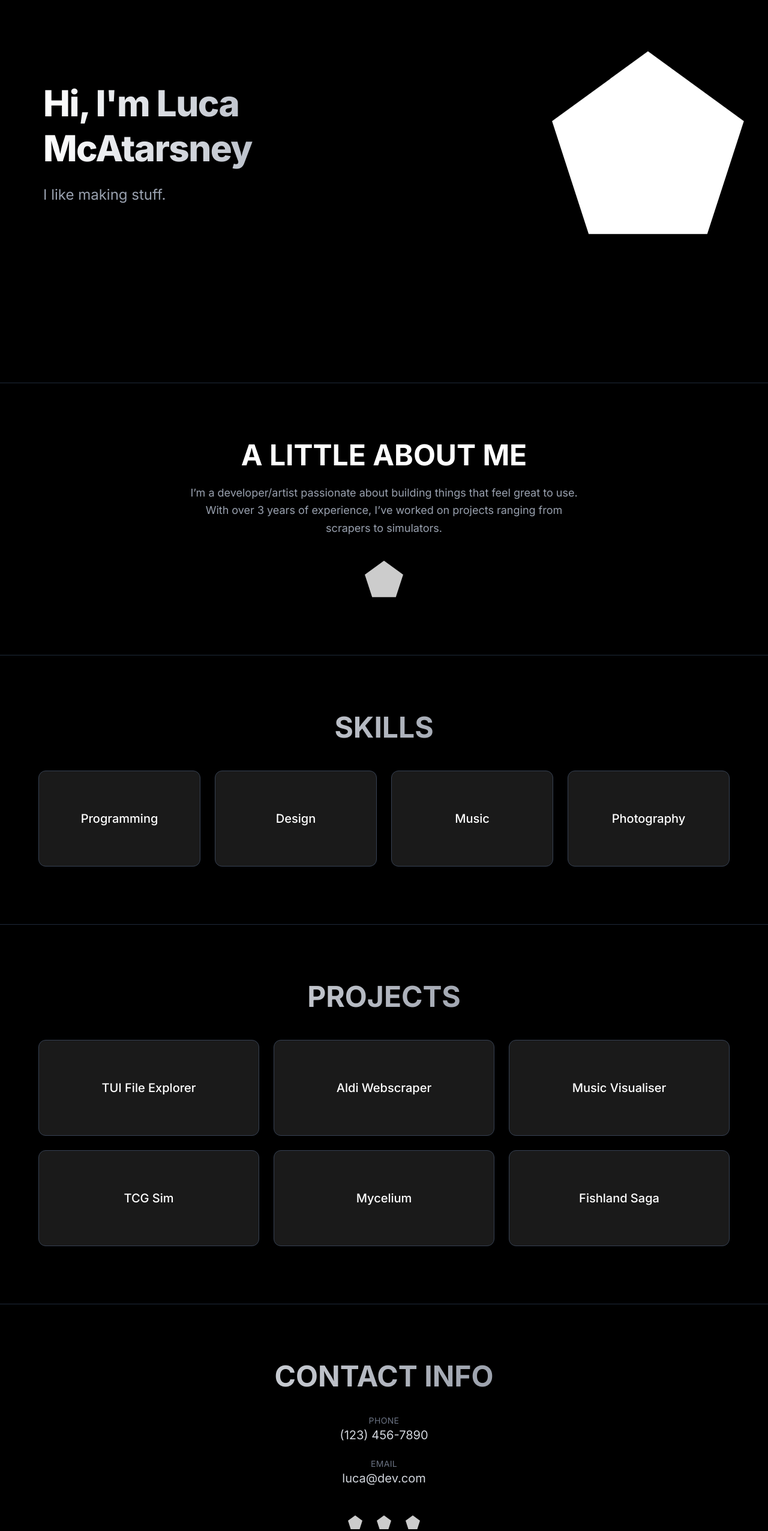
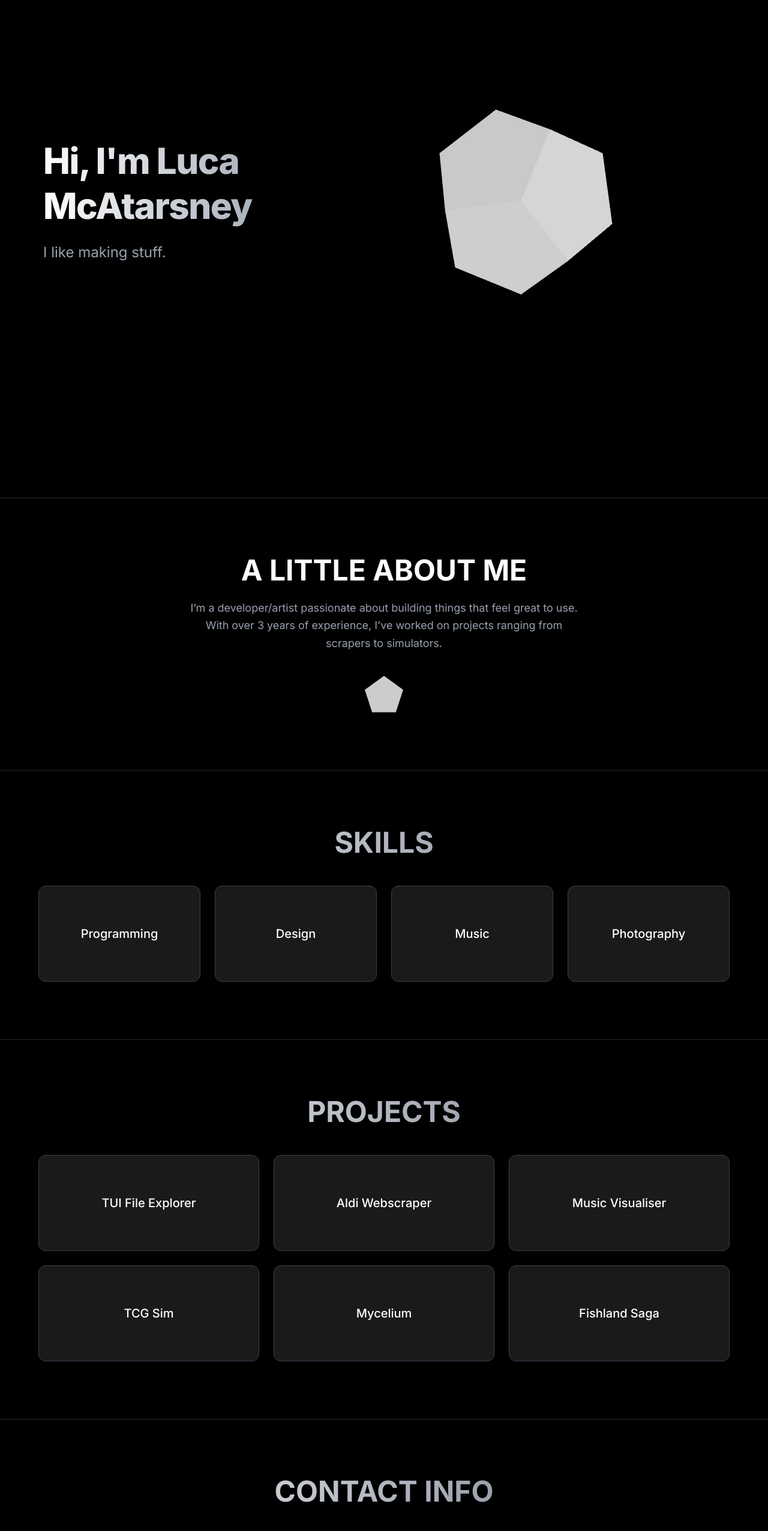
Before and after one commit to LucaMcAtarsney/portfolio, a Next.js app: page / in a window 1280 px wide. Shown: the part 234-2787 px from the top of the page at 60% size. Built offline with nearby package versions, Linux system fonts and the light colour scheme.

Commit message:
made stuff better

```diff
--- a/app/layout.tsx
+++ b/app/layout.tsx
@@ -18,6 +18,7 @@ export default function RootLayout({ children }: { children: React.ReactNode })
           <a href="#about">About</a>
           <a href="#projects">Projects</a>
           <a href="#contact">Contact</a>
+          <a href="/test">Test</a>
         </header>
         {children}
         <footer className="text-center py-6 text-sm text-white-400">© 2025 Luca McAtarsney</footer>
--- a/app/page.tsx
+++ b/app/page.tsx
@@ -1,3 +1,6 @@
+import DodecahedronScene from "@/components/DodecahedronScene";
+import Image from 'next/image';
+
 export default function Home() {
   return (
     <main className="bg-black text-white font-sans scroll-smooth">
@@ -5,33 +8,30 @@ export default function Home() {
       <section className="min-h-screen flex flex-col md:flex-row items-center justify-between px-10 py-24">
         <div className="pl-8 space-y-6 max-w-xl">
           <h1 className="text-4xl md:text-6xl font-extrabold tracking-tight leading-tight bg-gradient-to-r from-white to-gray-400 bg-clip-text text-transparent">
-            Hi, I'm Luca McAtarsney
+            Hi, I&apos;m Luca McAtarsney
           </h1>
           <p className="text-lg md:text-2xl text-gray-400">
             I like making stuff.
           </p>
         </div>
-        <img
-          src="/pentagon.svg"
-          alt="placeholder"
-          className="w-64 md:w-80 grayscale hover:grayscale-0 transition duration-300 mt-10 md:mt-0"
-        />
+        <DodecahedronScene />
       </section>
 
       {/* ABOUT SECTION */}
       <section className="py-24 px-6 border-t border-gray-800 ">
         <div className="text-center max-w-2xl mx-auto space-y-6">
-          <h2 className="text-4xl md:text-5xl font-bold ">
-            A LITTLE ABOUT ME
-          </h2>
+          <h2 className="text-4xl md:text-5xl font-bold ">A LITTLE ABOUT ME</h2>
           <p className="text-gray-400 leading-relaxed text-lg">
-            I’m a developer/artist passionate about building things that feel great to use.
-            With over 3 years of experience, I’ve worked on projects ranging from scrapers to simulators.
+            I’m a developer/artist passionate about building things that feel
+            great to use. With over 3 years of experience, I’ve worked on
+            projects ranging from scrapers to simulators.
           </p>
-          <img
-            src="/pentagon.svg"
-            alt="bot"
-            className="w-16 mx-auto mt-10 opacity-80 hover:rotate-6 transition-transform duration-300"
+          <Image
+          src="/pentagon.svg"
+          alt="bot"
+          width={64}
+          height={64}
+          className="mx-auto mt-10 opacity-80 hover:rotate-6 transition-transform duration-300"
           />
         </div>
       </section>
@@ -42,7 +42,7 @@ export default function Home() {
           SKILLS
         </h2>
         <div className="grid grid-cols-1 sm:grid-cols-2 md:grid-cols-4 gap-6 max-w-6xl mx-auto">
-          {['Programming', 'Design', 'Music', 'Photography'].map((title, i) => (
+          {["Programming", "Design", "Music", "Photography"].map((title, i) => (
             <div
               key={i}
               className="bg-white/10 border border-gray-700 backdrop-blur-md text-white rounded-xl p-6 h-40 flex items-center justify-center text-xl font-medium shadow-lg hover:scale-105 hover:shadow-2xl transition-all duration-300 ease-in-out"
@@ -60,12 +60,12 @@ export default function Home() {
         </h2>
         <div className="grid grid-cols-1 sm:grid-cols-2 md:grid-cols-3 gap-6 max-w-6xl mx-auto">
           {[
-            'TUI File Explorer',
-            'Aldi Webscraper',
-            'Music Visualiser',
-            'TCG Sim',
-            'Mycelium',
-            'Fishland Saga',
+            "TUI File Explorer",
+            "Aldi Webscraper",
+            "Music Visualiser",
+            "TCG Sim",
+            "Mycelium",
+            "Fishland Saga",
           ].map((title, i) => (
             <div
               key={i}
@@ -98,11 +98,13 @@ export default function Home() {
           <div className="flex justify-center gap-6 pt-6">
             {[1, 2, 3].map((n) => (
               <a key={n} href="#">
-                <img
-                  src="/pentagon.svg"
-                  alt="social"
-                  className="w-6 opacity-80 hover:opacity-100 hover:scale-110 transition duration-200"
-                />
+              <Image
+                src="/pentagon.svg"
+                alt="bot"
+                width={64}
+                height={64}
+                className="mx-auto mt-10 opacity-80 hover:rotate-6 transition-transform duration-300"
+              />
               </a>
             ))}
           </div>
--- /dev/null
+++ b/components/DodecahedronScene.tsx
@@ -0,0 +1,20 @@
+'use client'
+
+import { Canvas } from '@react-three/fiber'
+import { OrbitControls, Dodecahedron } from '@react-three/drei'
+
+export default function DodecahedronScene() {
+  return (
+    <div className="w-full h-screen">
+      <Canvas camera={{ position: [2, 2, 2] }}>
+        <ambientLight intensity={0.6} />
+        <hemisphereLight color="#ffffff" groundColor="#ffffff" intensity={0.6} />
+        <directionalLight position={[10, 5, 3]} />
+        <Dodecahedron args={[1, 0]}>
+          <meshStandardMaterial color="white" />
+        </Dodecahedron>
+        <OrbitControls />
+      </Canvas>
+    </div>
+  )
+}
--- /dev/null
+++ b/components/cube.tsx
@@ -0,0 +1,46 @@
+'use client'
+
+import { useAnimationFrame } from 'motion/react'
+import { useRef } from 'react'
+
+export default function Cube() {
+  const ref = useRef<HTMLDivElement>(null)
+
+  useAnimationFrame((t) => {
+    if (!ref.current) return
+    const rotate = Math.sin(t / 10000) * 200
+    const y = (1 + Math.sin(t / 1000)) * -50
+    ref.current.style.transform = `translateY(${y}px) rotateX(${rotate}deg) rotateY(${rotate}deg)`
+  })
+
+  const sideBase =
+    'absolute w-full h-full opacity-60 border border-white'
+
+  return (
+    <div className="w-[200px] h-[200px] perspective-[800px] mx-auto mt-24">
+      <div
+        ref={ref}
+        className="relative w-full h-full [transform-style:preserve-3d]"
+      >
+        <div
+          className={`${sideBase} bg-red-400 [transform:rotateY(0deg)_translateZ(100px)]`}
+        />
+        <div
+          className={`${sideBase} bg-orange-400 [transform:rotateY(90deg)_translateZ(100px)]`}
+        />
+        <div
+          className={`${sideBase} bg-green-400 [transform:rotateY(180deg)_translateZ(100px)]`}
+        />
+        <div
+          className={`${sideBase} bg-blue-400 [transform:rotateY(-90deg)_translateZ(100px)]`}
+        />
+        <div
+          className={`${sideBase} bg-purple-400 [transform:rotateX(90deg)_translateZ(100px)]`}
+        />
+        <div
+          className={`${sideBase} bg-pink-400 [transform:rotateX(-90deg)_translateZ(100px)]`}
+        />
+      </div>
+    </div>
+  )
+}
--- a/package.json
+++ b/package.json
@@ -9,10 +9,14 @@
     "lint": "next lint"
   },
   "dependencies": {
+    "@react-three/drei": "^10.1.2",
+    "@react-three/fiber": "^9.1.2",
     "framer-motion": "^12.16.0",
+    "motion": "^12.16.0",
     "next": "15.3.3",
     "react": "^19.0.0",
-    "react-dom": "^19.0.0"
+    "react-dom": "^19.0.0",
+    "three": "^0.177.0"
   },
   "devDependencies": {
     "@eslint/eslintrc": "^3",
```
Also changed, not shown: 1 other file (tests, documents, lock files or other folders).
